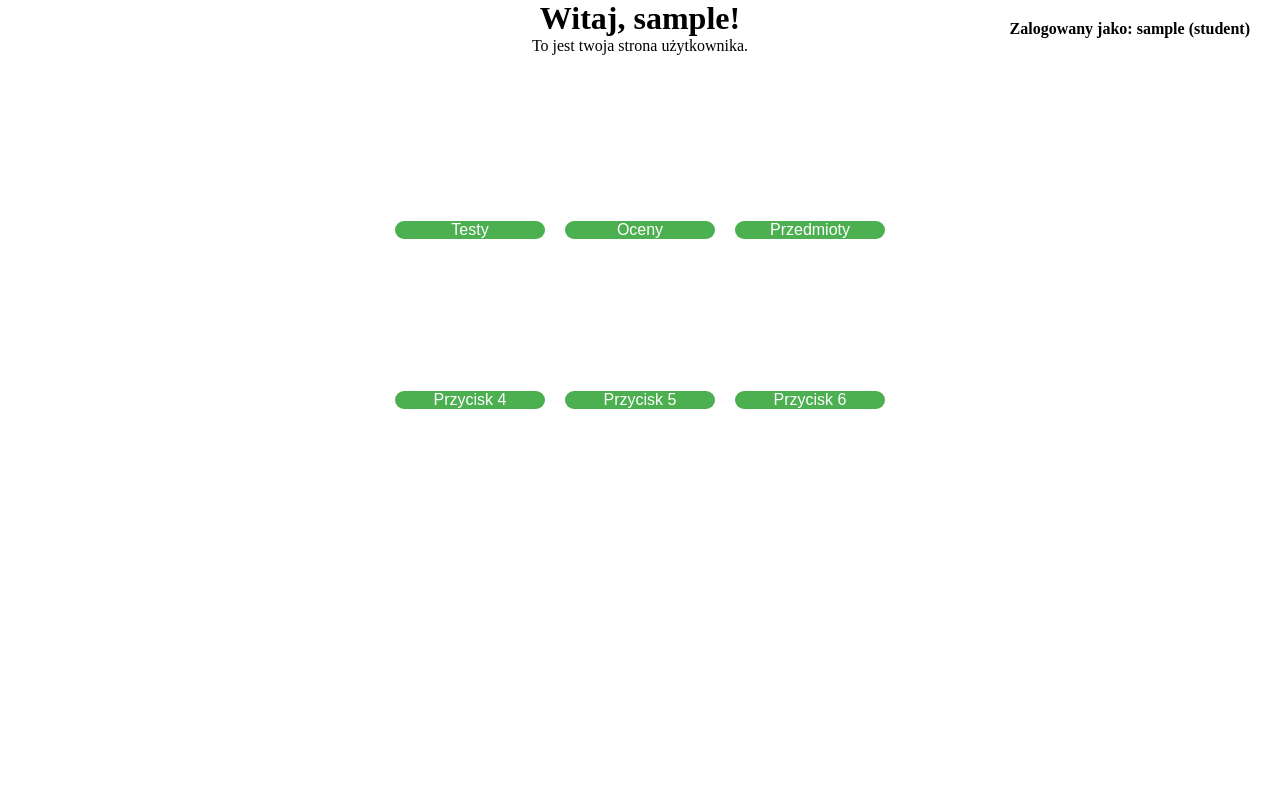
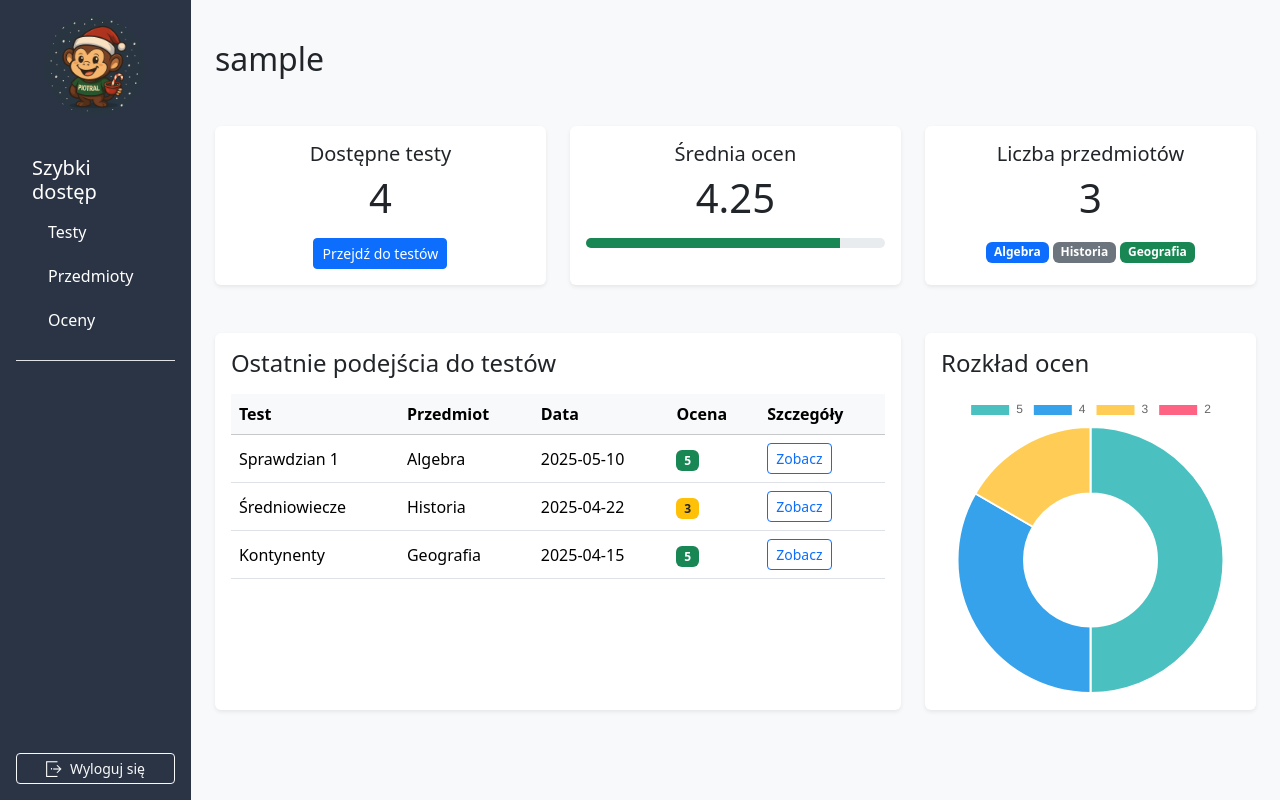
Before and after one commit to Wasill17/Test_Piotral, a Flask app: page /student in a window 1280 px wide. Run offline with Flask 3, Linux system fonts and the light colour scheme; a user stored in the database is signed in.

Commit message:
stronka dziala tak jak bylo pokazywane na streamie lekki refactor kodu tylko zrobilem, robilem bootstrapem to sie nie bojcie syntaxu, wiekszosc to gotowe komponenty

```diff
--- /dev/null
+++ b/PROJEKT/static/css/student.css
@@ -0,0 +1,46 @@
+* {
+    margin: 0;
+    padding: 0;
+    box-sizing: border-box;
+}
+
+body {
+    font-family: 'Segoe UI', Tahoma, Geneva, Verdana, sans-serif;
+    background-color: #ffffff;
+    color: #222;
+    line-height: 1.6;
+    height: 100%;
+    overflow: hidden;
+}
+
+nav {
+    background-color: #2b3444;
+    color: white;
+    padding: 1.5rem 1rem;
+    width: 220px;
+    min-height: 100vh;
+}
+
+.img-fluid {
+    width: 100px;
+}
+
+.card {
+    transition: transform 0.2s ease, box-shadow 0.2s ease;
+}
+
+.card:hover {
+    transform: translateY(-5px);
+    box-shadow: 0 0.5rem 1rem rgba(0, 0, 0, 0.15) !important;
+}
+
+.progress-bar {
+    width: 85%;
+    height: 10px;
+}
+
+.table th {
+    border-top: none;
+    font-weight: 600;
+    color: #5a5c69;
+}
--- /dev/null
+++ b/PROJEKT/static/js/chart.js
@@ -0,0 +1,24 @@
+function initCharts() {
+	new Chart(document.getElementById("gradesDistributionChart"), {
+		type: "doughnut",
+		data: {
+			labels: ["5", "4", "3", "2"],
+			datasets: [
+				{
+					data: [3, 2, 1, 0],
+					backgroundColor: ["#4bc0c0", "#36a2eb", "#ffcd56", "#ff6384"],
+				},
+			],
+		},
+		options: {
+			responsive: true,
+			maintainAspectRatio: false,
+		},
+	});
+}
+
+if (document.readyState === "complete") {
+	initCharts();
+} else {
+	document.addEventListener("DOMContentLoaded", initCharts);
+}
--- a/PROJEKT/templates/student.html
+++ b/PROJEKT/templates/student.html
@@ -1,56 +1,153 @@
 {% extends "base.html" %}
+
+{% block title %}Dashboard Studenta{% endblock %}
+
 {% block head %}
-    <title>Panel ucznia</title>
-    <!-- na razie dalym w tym htmlu sekcje style, bo nie chce mieszać w plikach css, chcialem poprostu zebyscie widzieli moja wizje jak to mogloby wygladac, mozecie to pozniej usunac -->
-    <!-- i podpiac pod jakis plik css -->
-    <style>
-        .top-right {
-            position: absolute;
-            top: 20px;
-            right: 30px;
-            font-weight: bold;
-        }
-
-        .button-grid {
-            display: grid;
-            grid-template-columns: repeat(3, 150px);
-            grid-template-rows: repeat(2, 150px);
-            gap: 20px;
-            justify-content: center;
-            align-items: center;
-            margin-top: 100px;
-        }
-
-        .grid-button {
-            background-color: #4CAF50;
-            color: white;
-            font-size: 16px;
-            border: none;
-            border-radius: 10px;
-            cursor: pointer;
-            transition: background-color 0.3s ease;
-        }
-
-        .grid-button:hover {
-            background-color: #45a049;
-        }
-    </style>
+    <link rel="stylesheet" href="{{ url_for('static', filename='css/student.css') }}">
+    <link href="https://cdn.jsdelivr.net/npm/bootstrap@5.3.2/dist/css/bootstrap.min.css" rel="stylesheet">
+    <script src="https://cdn.jsdelivr.net/npm/chart.js" defer></script>
+    <script src="{{ url_for('static', filename='js/chart.js') }}" defer></script>
 {% endblock %}
 
+
 {% block body %}
-    <div class="top-right">
-        Zalogowany jako: {{ name }} ({{ role }})
-    </div>
+<div class="d-flex">
+    <nav class="nav-section bg-#5a5c69; text-white d-flex flex-column p-3">
+        <div class="text-center mb-4">
+            <a href="#">
+                <img src="{{ url_for('static', filename='img/monke.png') }}" alt="Małpka test piotral" class="img-fluid rounded-circle">
+            </a>
+        </div>
 
-    <h1 style="text-align: center;">Witaj, {{ name }}!</h1>
-    <p style="text-align: center;">To jest twoja strona użytkownika.</p>
+        <div class="pt-3 border-bottom">
+            <h5 class="text-white px-3">Szybki dostęp</h5>
+            <ul class="nav flex-column px-2 mb-3">
+                <li class="nav-item mb-1">
+                    <a class="nav-link text-white" href="/subjects/algebra"><i class="bi bi-calculator me-2"></i>Testy</a>
+                </li>
+                <li class="nav-item mb-1">
+                    <a class="nav-link text-white" href="/subjects/history"><i class="bi bi-book me-2"></i>Przedmioty</a>
+                </li>
+                <li class="nav-item mb-1">
+                    <a class="nav-link text-white" href="/subjects/geography"><i class="bi bi-globe2 me-2"></i>Oceny</a>
+                </li>
+            </ul>
+        </div>
 
-    <div class="button-grid">
-        <button class="grid-button">Testy</button>
-        <button class="grid-button">Oceny</button>
-        <button class="grid-button">Przedmioty</button>
-        <button class="grid-button">Przycisk 4</button>
-        <button class="grid-button">Przycisk 5</button>
-        <button class="grid-button">Przycisk 6</button>
-    </div>
+        <!-- Przerwa miedzy szybkim dostepem i wylogowaniem -->
+        <div class="flex-grow-1"></div>
+
+        <div class="pt-3 text-center">
+            <a href="/logout" class="btn btn-outline-light btn-sm w-100 mt-2 d-flex align-items-center justify-content-center">
+                <img src="{{ url_for('static', filename='img/common-door-exit-svgrepo-com.svg') }}" alt="Wyloguj się" width="16" height="16" class="me-2">Wyloguj się
+            </a>
+        </div>
+    </nav>
+
+    <main class="container-fluid p-4 bg-light min-vh-100 main-content">
+        <h2 class="mb-4 pt-3">{{ name }}</h2>
+        <div class="row mb-5 mt-5">
+            <!-- testy -->
+            <div class="col-md-4">
+                <div class="card shadow-sm border-0 h-100">
+                    <div class="card-body text-center">
+                        <h5 class="card-title">Dostępne testy</h5>
+                        <p class="display-6">4</p>
+                        <div class="mt-3">
+                            <a href="#" class="btn btn-primary btn-sm">Przejdź do testów</a>
+                        </div>
+                    </div>
+                </div>
+            </div>
+
+            <!-- Srednia -->
+            <div class="col-md-4">
+                <div class="card shadow-sm border-0 h-100">
+                    <div class="card-body text-center">
+                        <h5 class="card-title">Średnia ocen</h5>
+                        <p class="display-6">4.25</p>
+                        <div class="progress mt-3" style="height: 10px;">
+                            <div class="progress-bar bg-success" role="progressbar" aria-valuenow="85" aria-valuemin="0" aria-valuemax="100"></div>
+                        </div>
+                    </div>
+                </div>
+            </div>
+
+            <!-- przedmioty -->
+            <div class="col-md-4">
+                <div class="card shadow-sm border-0 h-100">
+                    <div class="card-body text-center">
+                        <h5 class="card-title">Liczba przedmiotów</h5>
+                        <p class="display-6">3</p>
+                        <div class="mt-3">
+                            <span class="badge bg-primary">Algebra</span>
+                            <span class="badge bg-secondary">Historia</span>
+                            <span class="badge bg-success">Geografia</span>
+                        </div>
+                    </div>
+                </div>
+            </div>
+        </div>
+
+        <!-- Tabela i wykres -->
+        <div class="row mb-5 mt-5">
+            <!-- Tabela -->
+            <div class="col-lg-8 mb-4 mb-lg-0">
+                <div class="card shadow-sm border-0 h-100">
+                    <div class="card-body">
+                        <h4 class="card-title mb-3">Ostatnie podejścia do testów</h4>
+                        <div class="table-responsive">
+                            <table class="table table-hover align-middle">
+                                <thead class="table-light">
+                                    <tr>
+                                        <th>Test</th>
+                                        <th>Przedmiot</th>
+                                        <th>Data</th>
+                                        <th>Ocena</th>
+                                        <th>Szczegóły</th>
+                                    </tr>
+                                </thead>
+                                <tbody>
+                                    <tr>
+                                        <td>Sprawdzian 1</td>
+                                        <td>Algebra</td>
+                                        <td>2025-05-10</td>
+                                        <td><span class="badge bg-success">5</span></td>
+                                        <td><button class="btn btn-sm btn-outline-primary">Zobacz</button></td>
+                                    </tr>
+                                    <tr>
+                                        <td>Średniowiecze</td>
+                                        <td>Historia</td>
+                                        <td>2025-04-22</td>
+                                        <td><span class="badge bg-warning text-dark">3</span></td>
+                                        <td><button class="btn btn-sm btn-outline-primary">Zobacz</button></td>
+                                    </tr>
+                                    <tr>
+                                        <td>Kontynenty</td>
+                                        <td>Geografia</td>
+                                        <td>2025-04-15</td>
+                                        <td><span class="badge bg-success">5</span></td>
+                                        <td><button class="btn btn-sm btn-outline-primary">Zobacz</button></td>
+                                    </tr>
+                                </tbody>
+                            </table>
+                        </div>
+                    </div>
+                </div>
+            </div>
+
+            <!-- Wykres -->
+            <div class="col-lg-4">
+                <div class="card shadow-sm border-0 h-100">
+                    <div class="card-body">
+                        <h4 class="card-title mb-3">Rozkład ocen</h4>
+                        <div class="chart-container">
+                            <canvas id="gradesDistributionChart"></canvas>
+                        </div>
+                    </div>
+                </div>
+            </div>
+        </div>
+    </main>
+</div>
 {% endblock %}
```
Also changed, not shown: PROJEKT/static/img/common-door-exit-svgrepo-com.svg (added).
